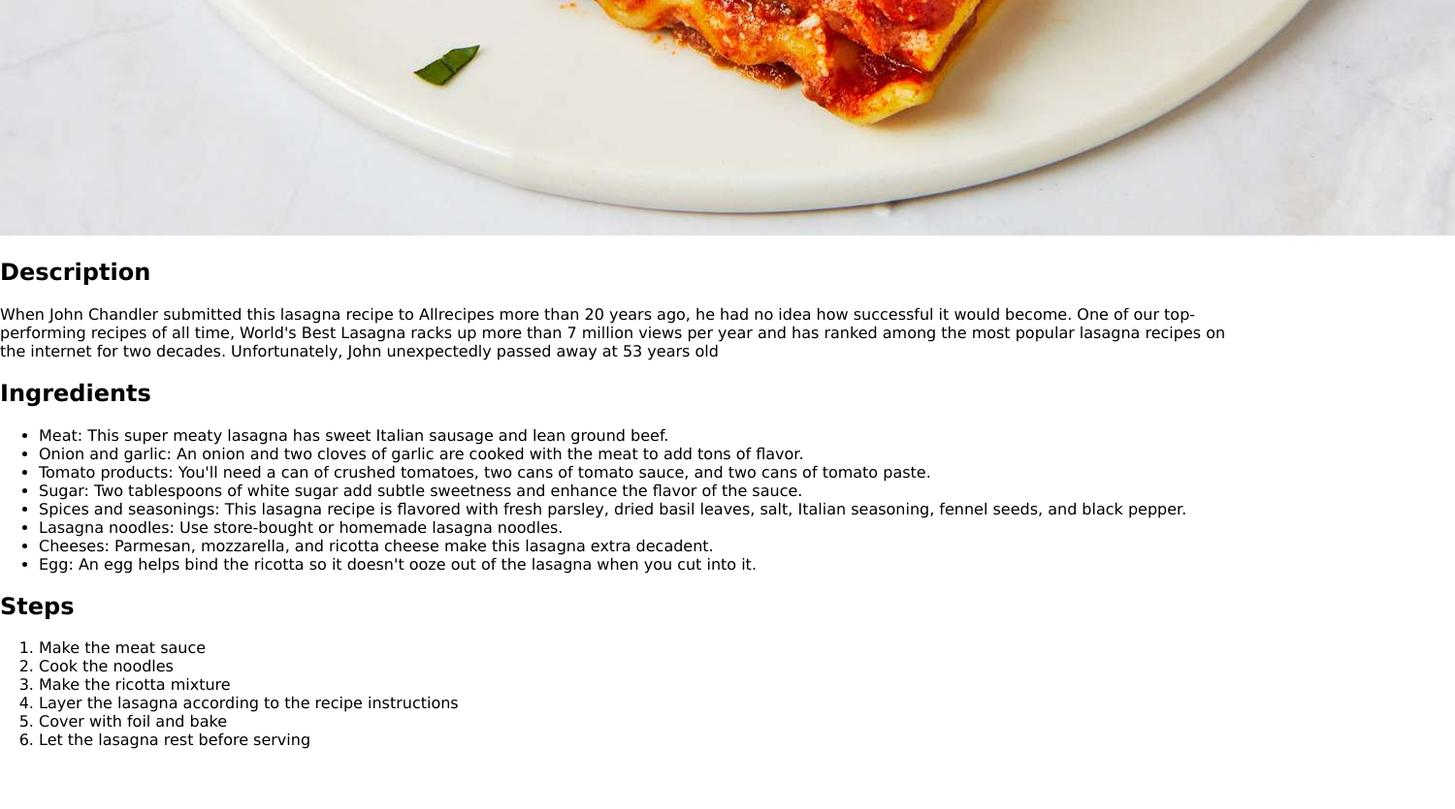
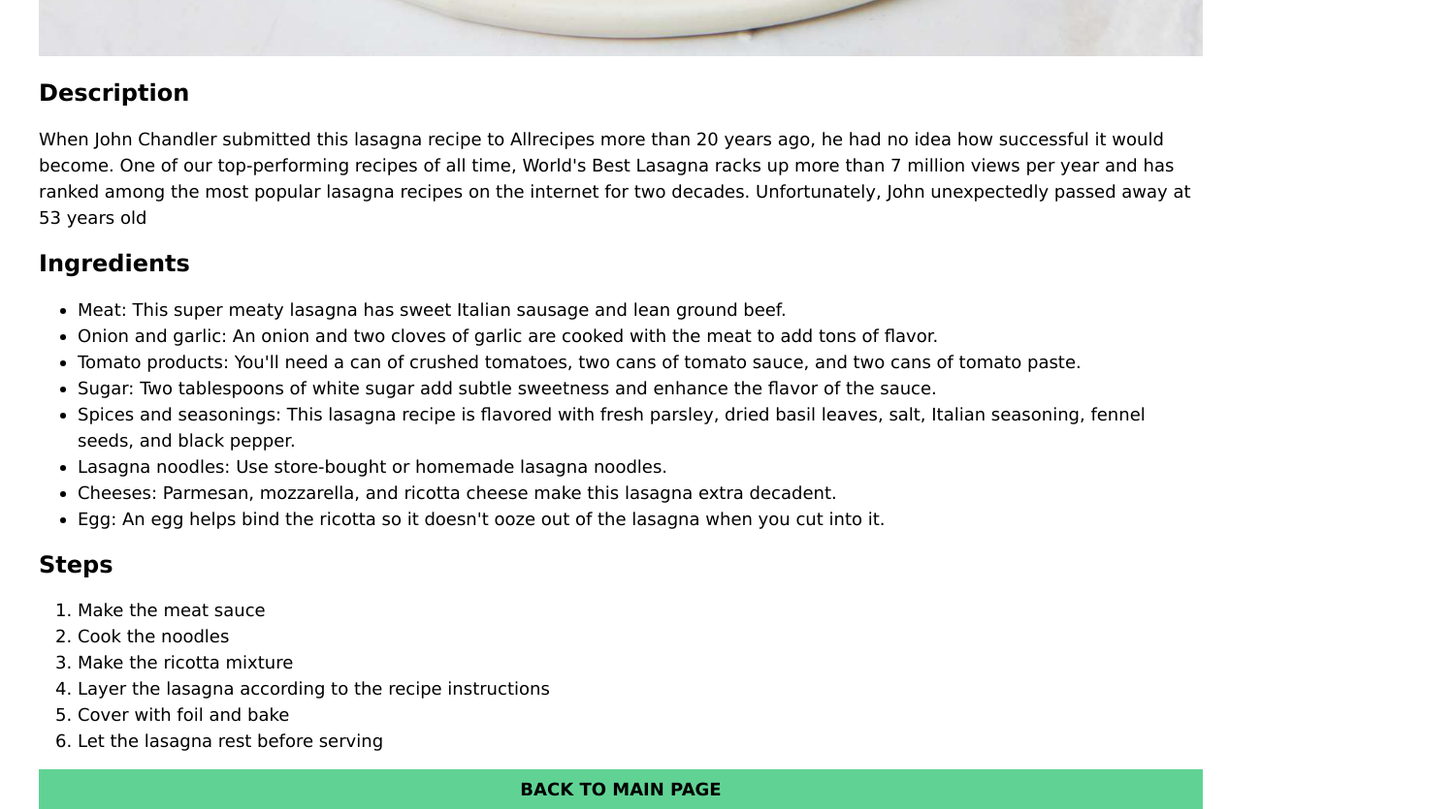
Before and after one commit to DavorTW/odin-recipes, a plain HTML site: page recipes/lasagna.html in a window 1280 px wide. Shown: the part 920-1755 px from the top of the page at 97% size, 1500 px wide, since content can reach past the window. Before the commit the page ends 1709 px from the top, so only its background shows below. Drawn offline with Linux system fonts and the light colour scheme.

Commit message:
Add styles for lasagna recipe page

```diff
--- a/recipes/lasagna.html
+++ b/recipes/lasagna.html
@@ -39,6 +39,8 @@
                 <li>Cover with foil and bake</li>
                 <li>Let the lasagna rest before serving</li>
             </ol>
+
+            <a class="primary-button" href="../index.html">Back to main page</a>
         </div>
 
     </body>
--- a/styles/styles.css
+++ b/styles/styles.css
@@ -9,6 +9,7 @@ body{
 
 .header{
     margin: 0;
+    padding: 20px;
     text-align: center;
     background-color: #ee6055;
     color: #fff;
@@ -29,6 +30,11 @@ body{
     padding: 10px;
 }
 
+li,p{
+    line-height: 1.5;
+    font-size: 18px;
+}
+
 .recipes-item:hover{
     background-color: #aaf683;
 }
@@ -39,3 +45,27 @@ a{
     text-decoration: none;
     display:block;
 }
+
+.container{
+    max-width: 1200px;
+    margin: 0 auto;
+    padding: 0 10px;
+}
+
+img{
+    max-width: 100%;
+}
+
+.primary-button{
+    text-align: center;
+    background-color: #60d394;
+    display: block;
+    padding: 10px;
+    font-size: 18px;
+    font-weight: bold;
+    text-transform: uppercase;
+}
+
+.primary-button:hover{
+    background-color: #aaf683;
+}
```
